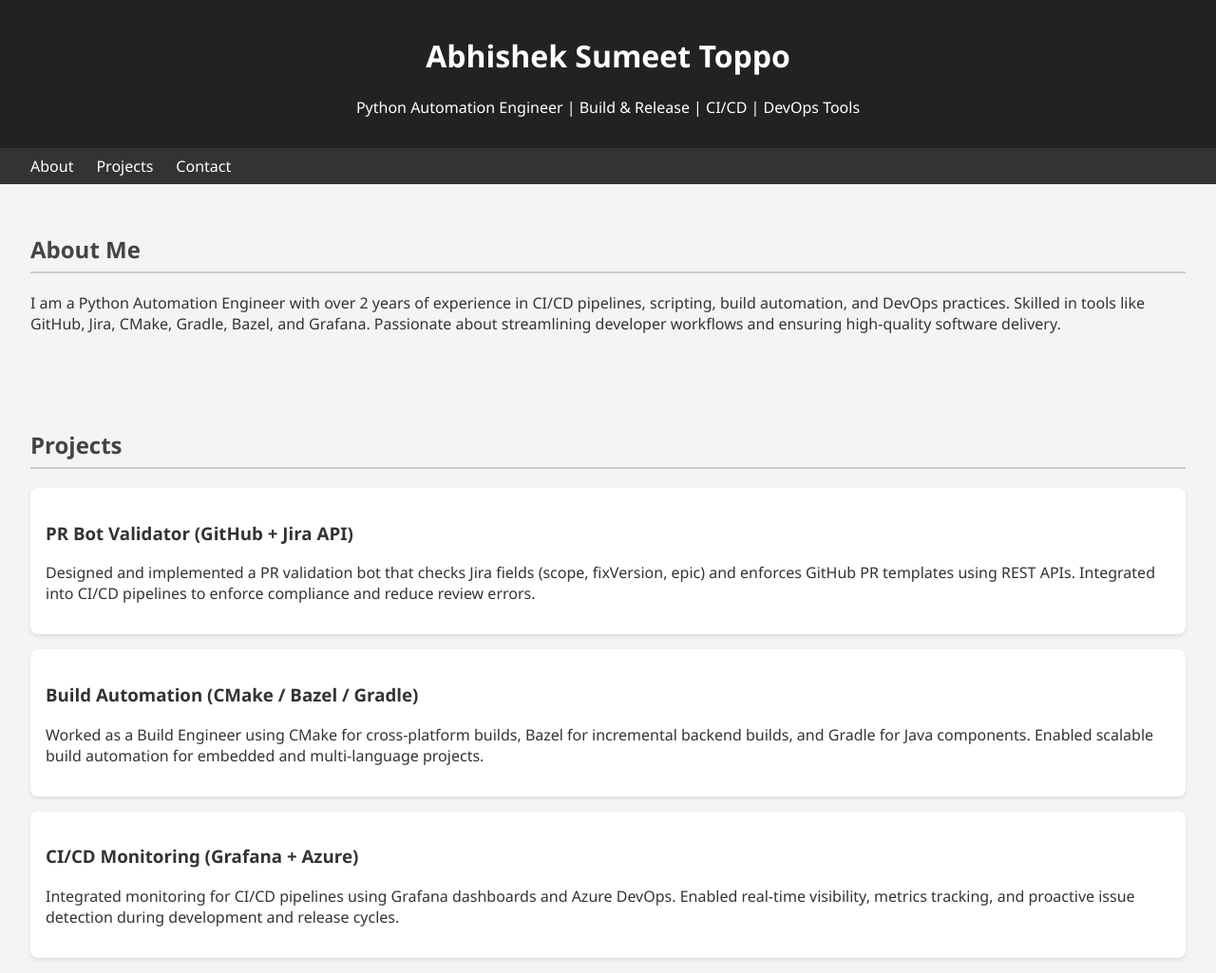
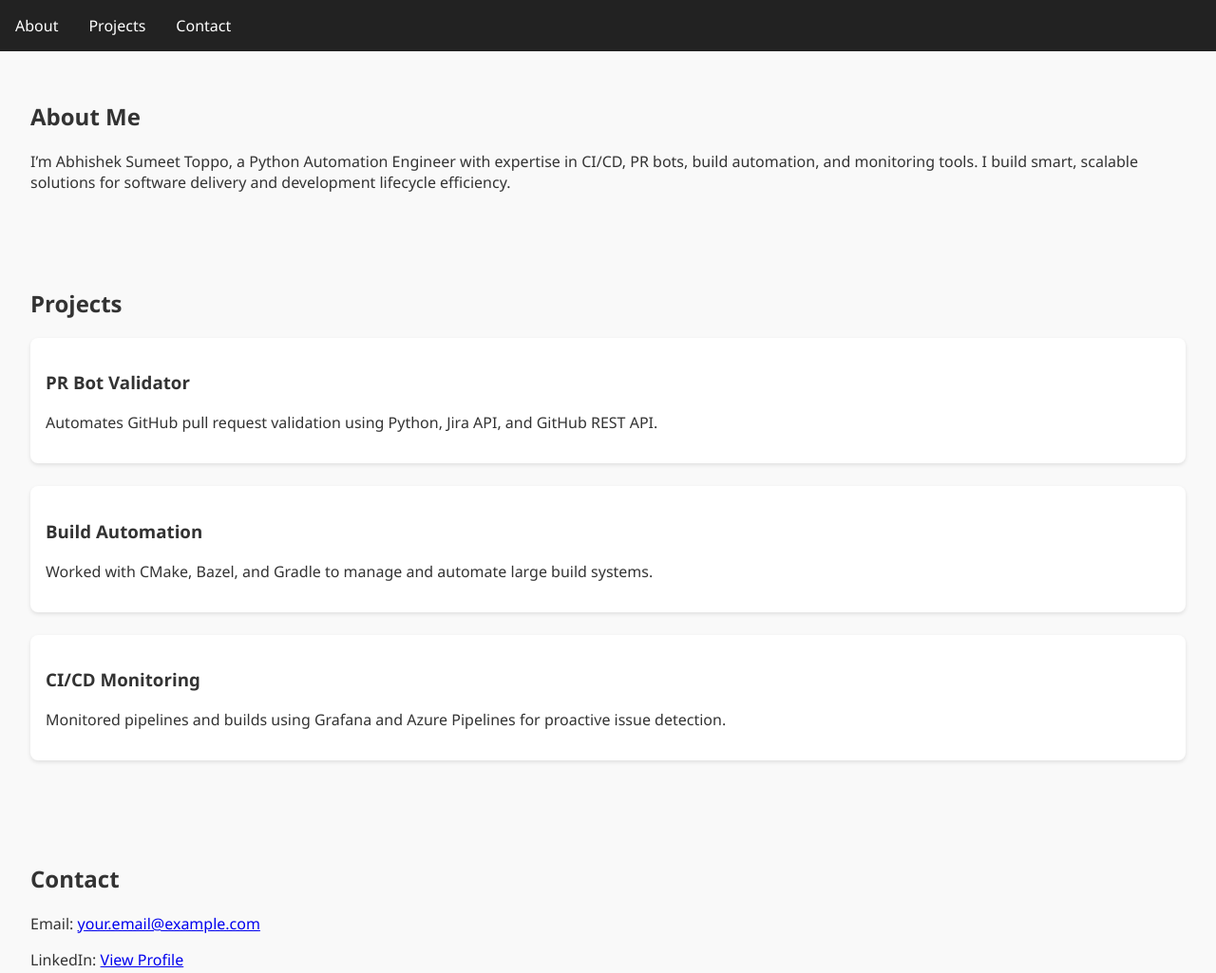
Before and after one commit to AbhishekSumeetToppo95/portfolio, a plain HTML site: page index.html in a window 1280 px wide. Shown: the top 1025 px of the page at 95% size. Drawn offline with Linux system fonts and the light colour scheme.

Commit message:
Update2.html

```diff
--- a/index.html
+++ b/index.html
@@ -1,37 +1,30 @@
 <!DOCTYPE html>
 <html lang="en">
-
 <head>
   <meta charset="UTF-8">
   <meta name="viewport" content="width=device-width, initial-scale=1.0">
   <title>Abhishek Sumeet Toppo | Portfolio</title>
   <style>
     body {
-      font-family: 'Segoe UI', Tahoma, Geneva, Verdana, sans-serif;
+      font-family: 'Segoe UI', sans-serif;
       margin: 0;
       padding: 0;
-      background-color: #f4f4f4;
+      background: #f9f9f9;
       color: #333;
     }
 
-    header {
-      background-color: #222;
+    nav {
+      background: #222;
       color: white;
-      padding: 1em 2em;
-      text-align: center;
-    }
-
-    nav {
-      background-color: #333;
-      padding: 0.5em 2em;
+      padding: 1em;
     }
 
     nav ul {
       list-style: none;
+      display: flex;
+      gap: 2em;
       margin: 0;
       padding: 0;
-      display: flex;
-      gap: 1.5em;
     }
 
     nav ul li a {
@@ -43,36 +36,16 @@
       padding: 2em;
     }
 
-    h2 {
-      color: #444;
-      border-bottom: 2px solid #ccc;
-      padding-bottom: 0.3em;
-    }
-
     .project {
-      background-color: white;
+      background: white;
       padding: 1em;
-      margin: 1em 0;
-      box-shadow: 0 2px 4px rgba(0, 0, 0, 0.1);
       border-radius: 8px;
-    }
-
-    footer {
-      text-align: center;
-      background-color: #222;
-      color: white;
-      padding: 1em;
-      margin-top: 2em;
+      box-shadow: 0 2px 4px rgba(0,0,0,0.1);
+      margin-bottom: 1.5em;
     }
   </style>
 </head>
-
 <body>
-  <header>
-    <h1>Abhishek Sumeet Toppo</h1>
-    <p>Python Automation Engineer | Build & Release | CI/CD | DevOps Tools</p>
-  </header>
-
   <nav>
     <ul>
       <li><a href="#about">About</a></li>
@@ -83,39 +56,29 @@
 
   <section id="about">
     <h2>About Me</h2>
-    <p>I am a Python Automation Engineer with over 2 years of experience in CI/CD pipelines, scripting, build automation, and DevOps practices. Skilled in tools like GitHub, Jira, CMake, Gradle, Bazel, and Grafana. Passionate about streamlining developer workflows and ensuring high-quality software delivery.</p>
+    <p>I’m Abhishek Sumeet Toppo, a Python Automation Engineer with expertise in CI/CD, PR bots, build automation, and monitoring tools. I build smart, scalable solutions for software delivery and development lifecycle efficiency.</p>
   </section>
 
   <section id="projects">
     <h2>Projects</h2>
-
     <div class="project">
-      <h3>PR Bot Validator (GitHub + Jira API)</h3>
-      <p>Designed and implemented a PR validation bot that checks Jira fields (scope, fixVersion, epic) and enforces GitHub PR templates using REST APIs. Integrated into CI/CD pipelines to enforce compliance and reduce review errors.</p>
+      <h3>PR Bot Validator</h3>
+      <p>Automates GitHub pull request validation using Python, Jira API, and GitHub REST API.</p>
     </div>
-
     <div class="project">
-      <h3>Build Automation (CMake / Bazel / Gradle)</h3>
-      <p>Worked as a Build Engineer using CMake for cross-platform builds, Bazel for incremental backend builds, and Gradle for Java components. Enabled scalable build automation for embedded and multi-language projects.</p>
+      <h3>Build Automation</h3>
+      <p>Worked with CMake, Bazel, and Gradle to manage and automate large build systems.</p>
     </div>
-
     <div class="project">
-      <h3>CI/CD Monitoring (Grafana + Azure)</h3>
-      <p>Integrated monitoring for CI/CD pipelines using Grafana dashboards and Azure DevOps. Enabled real-time visibility, metrics tracking, and proactive issue detection during development and release cycles.</p>
+      <h3>CI/CD Monitoring</h3>
+      <p>Monitored pipelines and builds using Grafana and Azure Pipelines for proactive issue detection.</p>
     </div>
-
   </section>
 
   <section id="contact">
     <h2>Contact</h2>
     <p>Email: <a href="mailto:your.email@example.com">your.email@example.com</a></p>
-    <p>LinkedIn: <a href="https://www.linkedin.com/in/your-profile" target="_blank">linkedin.com/in/your-profile</a></p>
-    <p>GitHub: <a href="https://github.com/your-username" target="_blank">github.com/your-username</a></p>
+    <p>LinkedIn: <a href="https://www.linkedin.com/in/yourprofile" target="_blank">View Profile</a></p>
   </section>
-
-  <footer>
-    <p>&copy; 2025 Abhishek Sumeet Toppo. All rights reserved.</p>
-  </footer>
 </body>
-
 </html>
```
